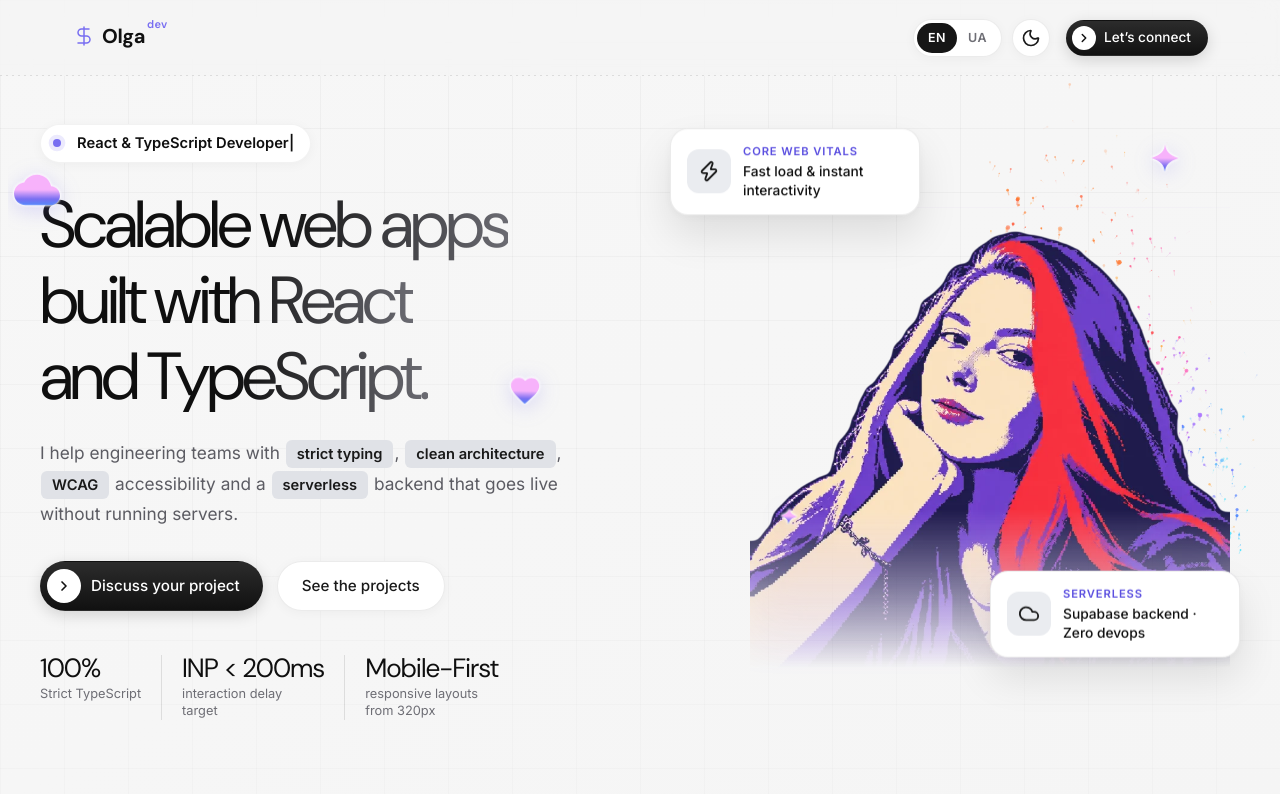
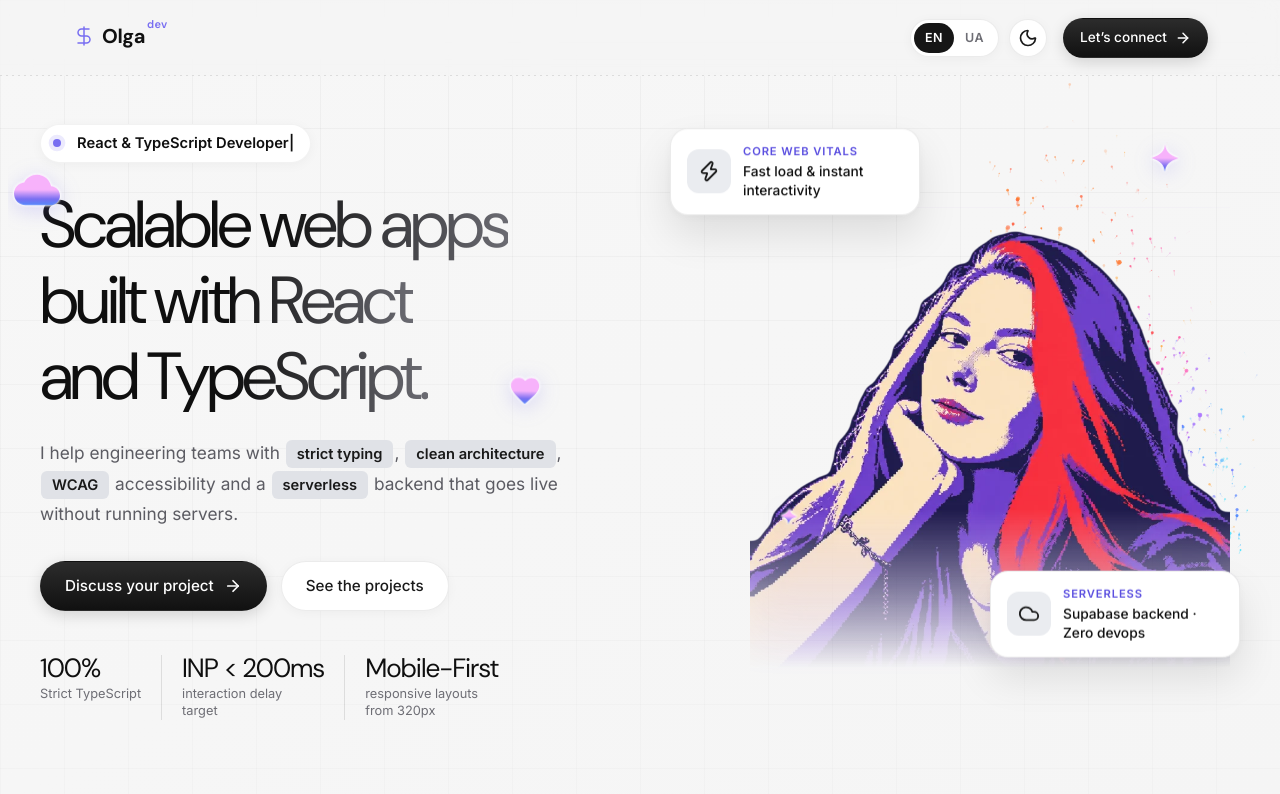
Before and after one commit to AlucardYagamiGame/olga-portfolio, a React (Vite) app: page / in a window 1280 px wide. Shown: the top 794 px of the page. Built offline with nearby package versions, Linux system fonts and the light colour scheme.

Commit message:
style: update primary button layout

```diff
--- a/src/components/PillLink/PillLink.module.scss
+++ b/src/components/PillLink/PillLink.module.scss
@@ -30,20 +30,12 @@
 .md {
   padding: 12px 24px;
   font-size: 0.95rem;
-
-  &.withArrow {
-    padding: 6px 22px 6px 6px;
-  }
 }
 
 .sm {
   gap: 8px;
   padding: 8px 16px;
   font-size: 0.85rem;
-
-  &.withArrow {
-    padding: 5px 16px 5px 5px;
-  }
 }
 
 .primary {
@@ -88,25 +80,8 @@
   display: inline-flex;
   align-items: center;
   justify-content: center;
-  border-radius: 50%;
-  background: var(--btn-arrow-bg);
-  color: var(--btn-arrow-color);
+  color: inherit;
   transition: transform $transition;
-
-  .md & {
-    width: 34px;
-    height: 34px;
-  }
-
-  .sm & {
-    width: 24px;
-    height: 24px;
-  }
-}
-
-.secondary .arrow {
-  background: var(--btn-primary-bg);
-  color: var(--btn-primary-text);
 }
 
 .icon {
--- a/src/components/PillLink/PillLink.tsx
+++ b/src/components/PillLink/PillLink.tsx
@@ -1,4 +1,4 @@
-import { ChevronRight } from 'lucide-react';
+import { ArrowRight } from 'lucide-react';
 
 import styles from './PillLink.module.scss';
 
@@ -44,17 +44,6 @@ export const PillLink = ({
       rel={isExternal ? 'noopener noreferrer' : undefined}
       onClick={onClick}
     >
-      {withArrow && (
-        <span
-          className={styles.arrow}
-          aria-hidden="true"
-        >
-          <ChevronRight
-            size={size === 'sm' ? 14 : 16}
-            strokeWidth={2.5}
-          />
-        </span>
-      )}
       {icon && (
         <span
           className={styles.icon}
@@ -64,6 +53,17 @@ export const PillLink = ({
         </span>
       )}
       <span>{children}</span>
+      {withArrow && (
+        <span
+          className={styles.arrow}
+          aria-hidden="true"
+        >
+          <ArrowRight
+            size={size === 'sm' ? 16 : 18}
+            strokeWidth={2.25}
+          />
+        </span>
+      )}
       {isExternal && <span className="visually-hidden">{externalLabel}</span>}
     </a>
   );
--- a/src/styles/global.scss
+++ b/src/styles/global.scss
@@ -65,8 +65,6 @@
   --btn-primary-text: #ffffff;
   --btn-primary-shadow:
     0 10px 30px rgba(111, 90, 220, 0.35), inset 0 1px 0 rgba(255, 255, 255, 0.2);
-  --btn-arrow-bg: #ffffff;
-  --btn-arrow-color: #4d19b1;
   --btn-accent-bg: rgba(159, 240, 236, 0.08);
   --btn-accent-border: rgba(159, 240, 236, 0.4);
   --btn-accent-text: #9ff0ec;
@@ -164,7 +162,6 @@
 
   --btn-primary-bg: linear-gradient(180deg, #2c2c2c 0%, #111111 100%);
   --btn-primary-shadow: 0 4px 15px rgba(0, 0, 0, 0.15);
-  --btn-arrow-color: #111111;
   --btn-accent-bg: rgba(159, 240, 236, 0.22);
   --btn-accent-border: rgba(15, 138, 130, 0.35);
   --btn-accent-text: #0b6f69;
```
